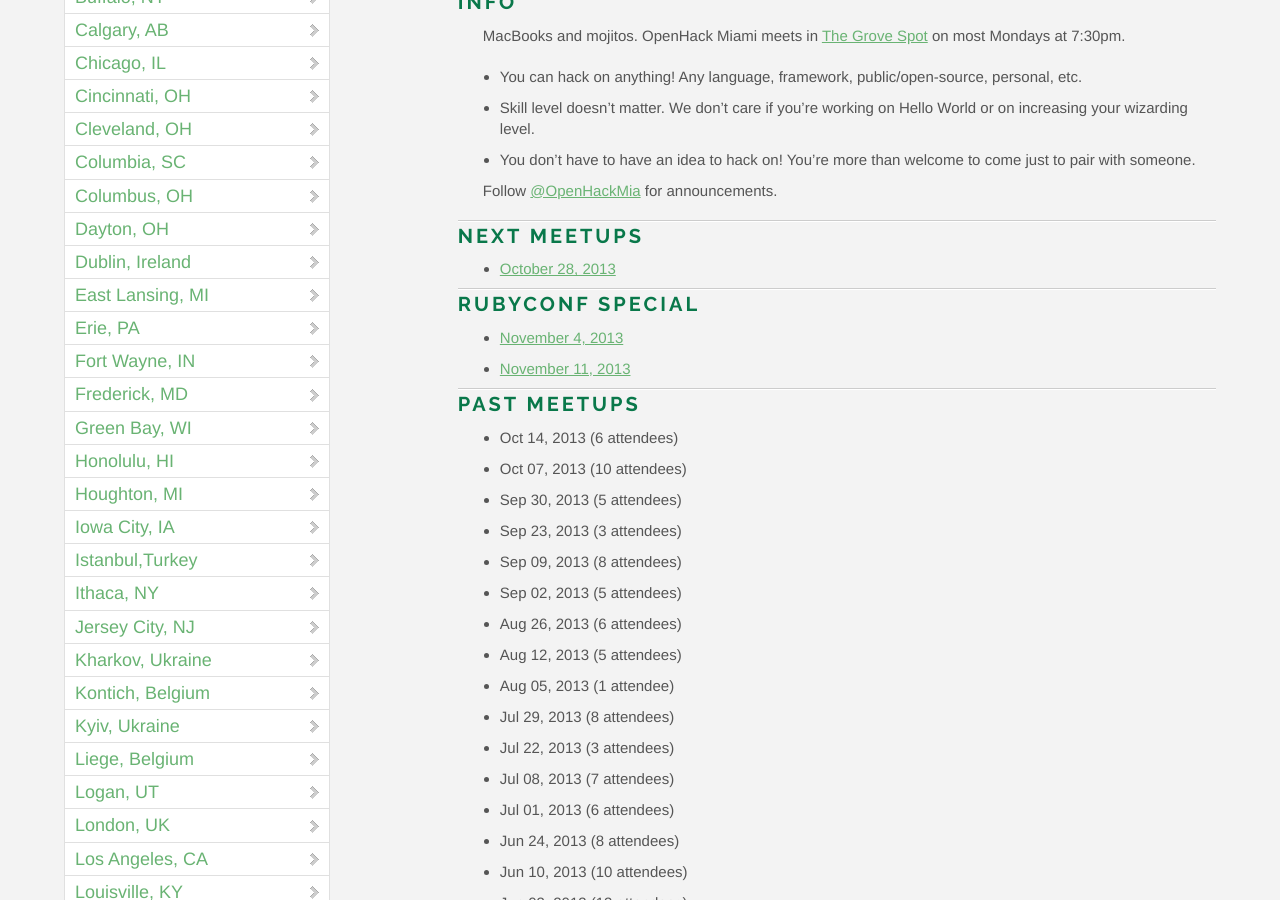
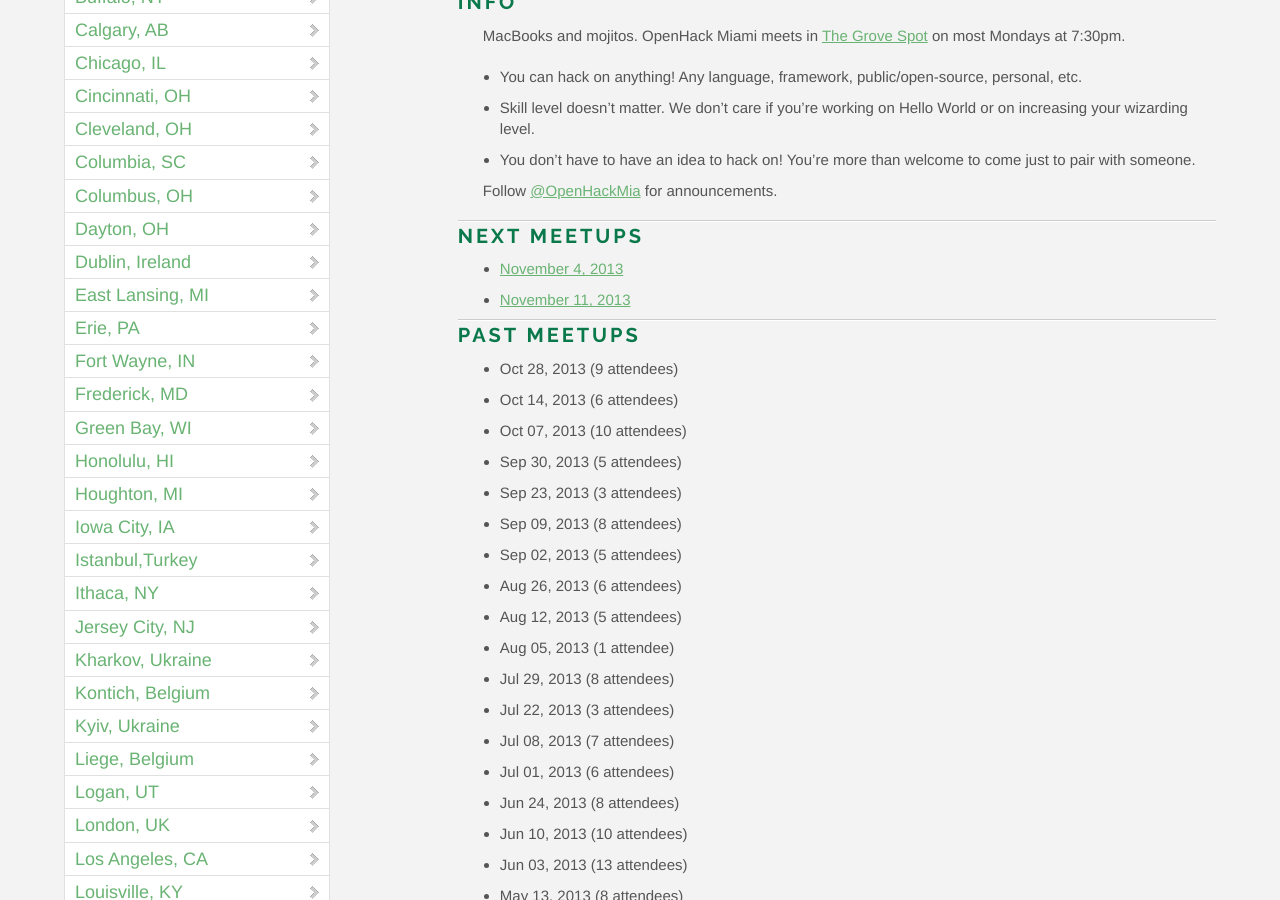
Before and after one commit to OpenHack/openhack.github.com, a Jekyll site: the page built from miami/index.markdown, in a window 1280 px wide and 900 px high, scrolled down 733 px. Built offline with Jekyll 4.4.1, drawn with Linux system fonts in a browser that asks for light colours; nearby versions of some CDN libraries; Markdown is read by kramdown in place of the engine named in the settings; comment, search, counter and statistics services are not loaded.

Commit message:
update miami attendee count

```diff
--- a/miami/index.markdown
+++ b/miami/index.markdown
@@ -19,15 +19,12 @@ Follow [@OpenHackMia](http://twitter.com/openhackmia) for announcements.
 
 ### Next meetups
 
-* [October 28, 2013](http://www.meetup.com/miamirb/events/143053162/)
-
-### RubyConf Special
-
 * [November 4, 2013](http://www.meetup.com/miamirb/events/130875572/)
 * [November 11, 2013](http://www.meetup.com/miamirb/events/130875612/)
 
 ### Past meetups
 
+* Oct 28, 2013 (9 attendees)
 * Oct 14, 2013 (6 attendees)
 * Oct 07, 2013 (10 attendees)
 * Sep 30, 2013 (5 attendees)
```
